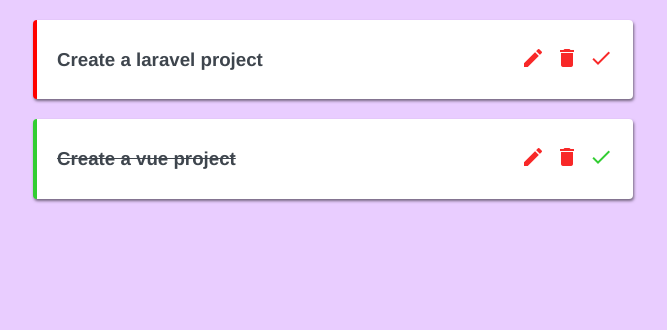
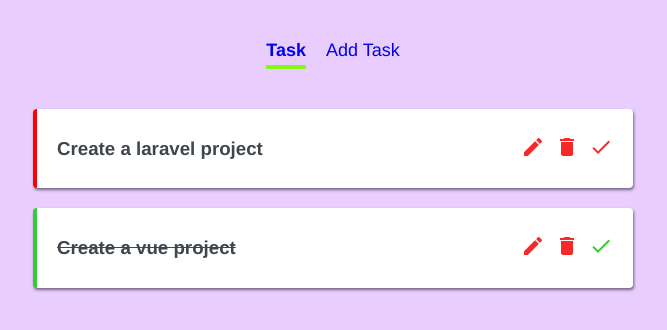
Before and after one commit to vermataruna/vue-task-planner, a Vue app: page / in a window 1280 px wide. Shown: the top 330 px of the page, without its empty margins (307-974 px from the left). Built offline with nearby package versions, Linux system fonts and the light colour scheme; data requests are answered from the project's data file.

Commit message:
add navbar

```diff
--- a/src/App.vue
+++ b/src/App.vue
@@ -1,6 +1,16 @@
 <template>
+  <navbar/>
   <router-view/>
 </template>
+
+<script>
+  import Navbar from "@/components/Navbar";
+  export default {
+    components: {
+      Navbar
+    }
+  }
+</script>
 
 <style>
 body{
--- /dev/null
+++ b/src/components/Navbar.vue
@@ -0,0 +1,30 @@
+<template>
+  <nav class="main-nav">
+    <router-link :to="{name: 'home'}">Task</router-link>
+    <router-link :to="{name: 'addTask'}">Add Task</router-link>
+  </nav>
+</template>
+
+<script>
+export default {
+
+}
+</script>
+
+<style>
+ .main-nav {
+  text-align: center;
+  margin: 40px auto;
+}
+ .main-nav a {
+   display: inline-block;
+   text-decoration: none;
+   margin: 0 10px;
+   font-size: 18px;
+ }
+ a.router-link-active {
+   border-bottom: 4px solid #84f816;
+   padding-bottom: 4px;
+   font-weight: bold;
+ }
+</style>
```
